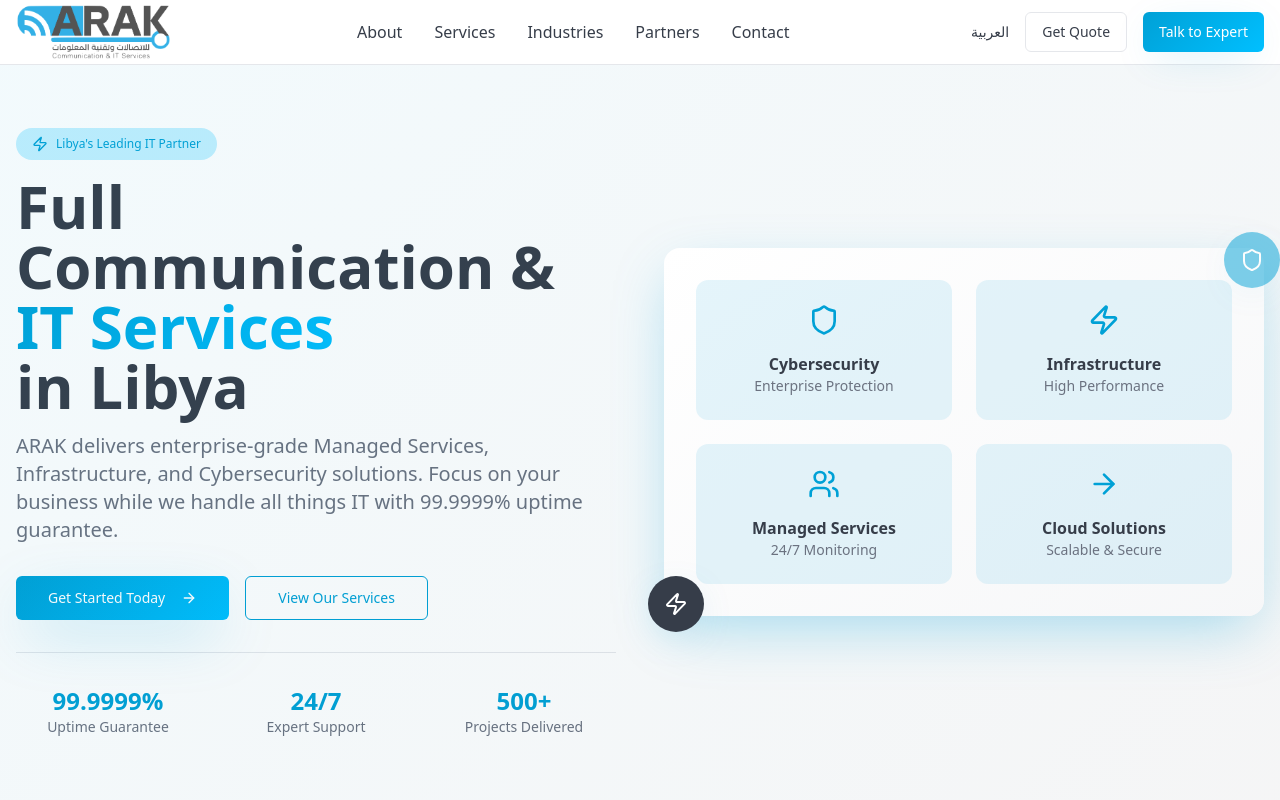
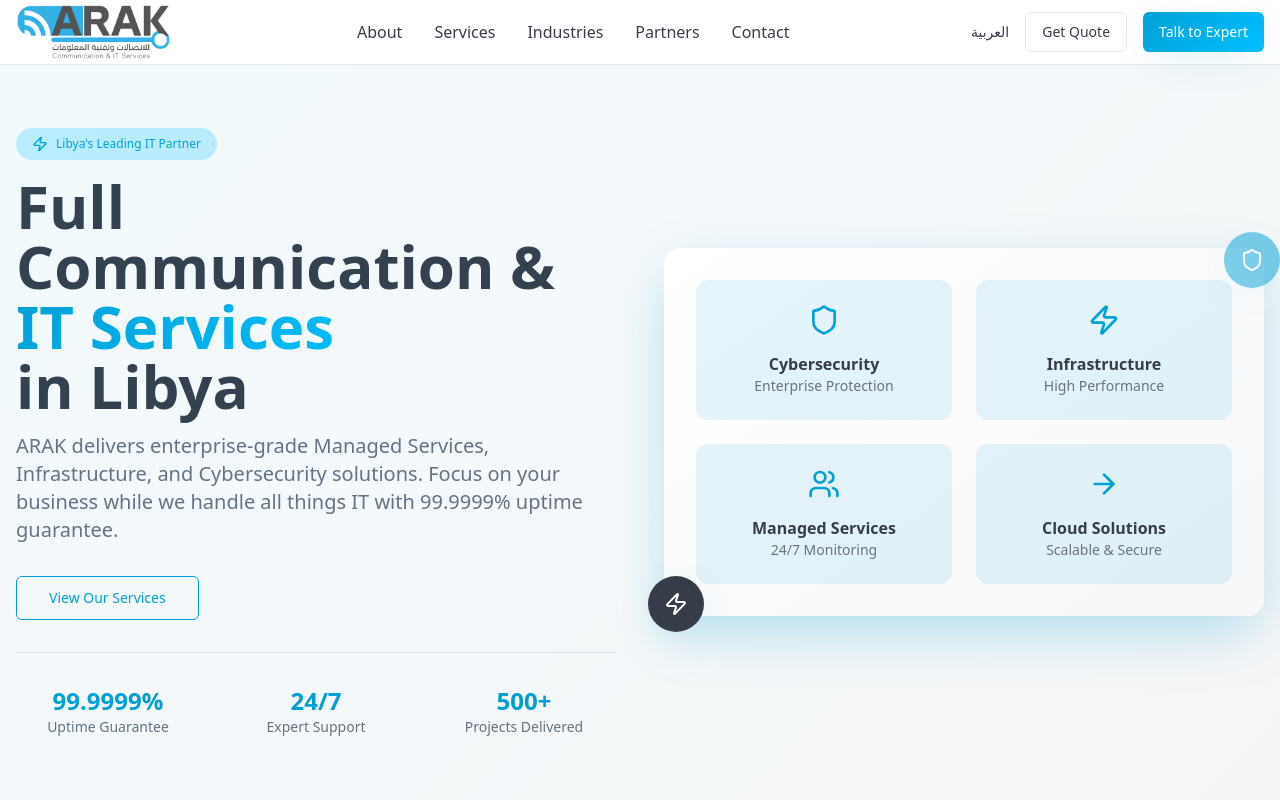
Before and after one commit to Dryik/Arak.ly, a React (Vite) app: page / in a window 1280 px wide. Shown: the top 800 px of the page. Built offline with nearby package versions, Linux system fonts and the light colour scheme.

Commit message:
Fix "View Our Services" button
Removed the "Get Started Today" button and fixed the "View Our Services" button to ensure it functions correctly.

```diff
--- a/src/components/HeroSection.tsx
+++ b/src/components/HeroSection.tsx
@@ -29,12 +29,10 @@ export const HeroSection = () => {
           </div>
 
           <div className="flex flex-col sm:flex-row gap-4">
-            <Button size="lg" className="bg-gradient-primary text-primary-foreground shadow-elevated group">
-              Get Started Today
-              <ArrowRight className="ml-2 h-5 w-5 group-hover:translate-x-1 transition-transform" />
-            </Button>
-            <Button size="lg" variant="outline" className="border-primary text-primary hover:bg-primary hover:text-primary-foreground">
-              View Our Services
+            <Button asChild size="lg" variant="outline" className="border-primary text-primary hover:bg-primary hover:text-primary-foreground">
+              <a href="#services" className="inline-flex items-center">
+                View Our Services
+              </a>
             </Button>
           </div>
 
--- a/src/components/HeroSectionAr.tsx
+++ b/src/components/HeroSectionAr.tsx
@@ -29,12 +29,10 @@ export const HeroSectionAr = () => {
           </div>
 
           <div className="flex flex-col sm:flex-row gap-4">
-            <Button size="lg" className="bg-gradient-primary text-primary-foreground shadow-elevated group px-8 py-3">
-              ابدأ معنا اليوم
-              <ArrowRight className="mr-2 h-5 w-5 group-hover:-translate-x-1 transition-transform rotate-180" />
-            </Button>
-            <Button size="lg" variant="outline" className="border-primary text-primary hover:bg-primary hover:text-primary-foreground px-8 py-3">
-              شاهد خدماتنا
+            <Button asChild size="lg" variant="outline" className="border-primary text-primary hover:bg-primary hover:text-primary-foreground px-8 py-3">
+              <a href="#services" className="inline-flex items-center">
+                شاهد خدماتنا
+              </a>
             </Button>
           </div>
 
```
